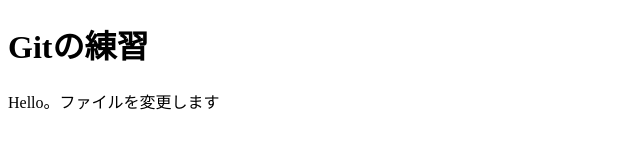
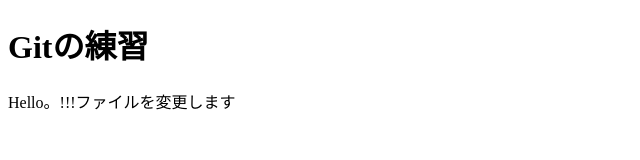
Before and after one commit to yone-3/git-lesson, a plain HTML site: page index.html in a window 1280 px wide. Shown: the full height of the page, 0-640 px from the left. Drawn offline with Linux system fonts and the light colour scheme.

Commit message:
feat:changed

```diff
--- a/index.html
+++ b/index.html
@@ -10,7 +10,7 @@
 <body>
 
     <h1>Gitの練習</h1>
-    <p>Hello。ファイルを変更します</p>
+    <p>Hello。!!!ファイルを変更します</p>
 </body>
 
 </html>
```
